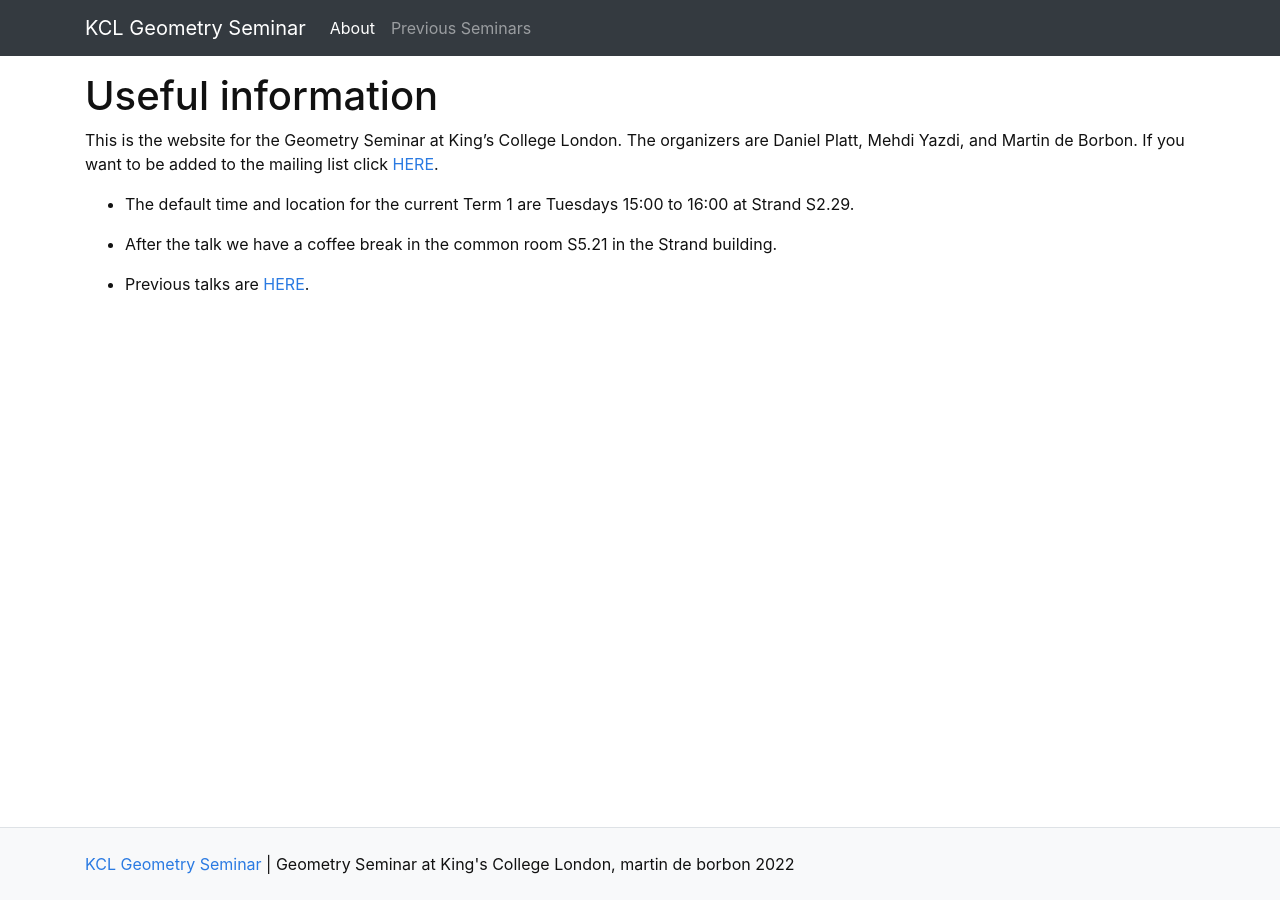
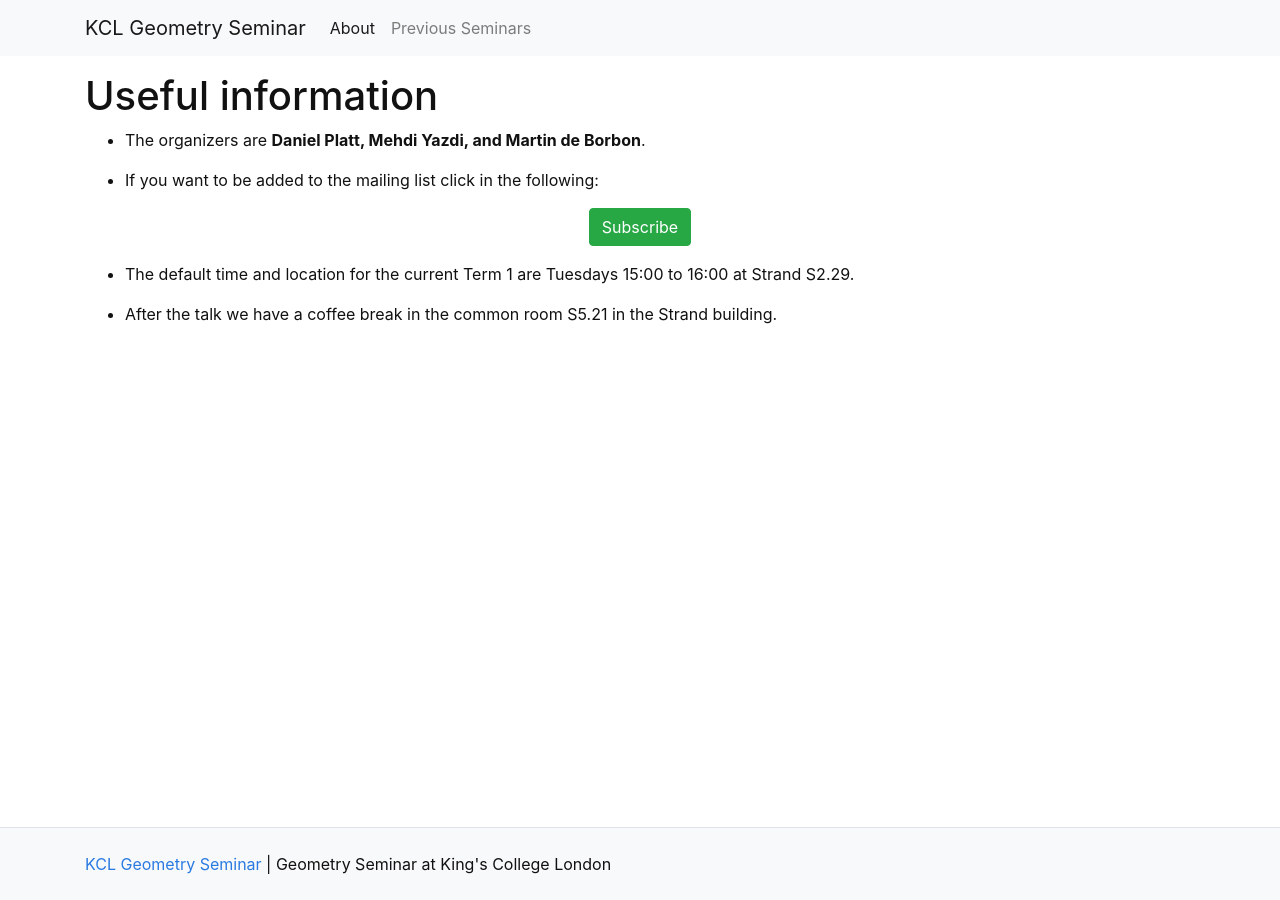
Before and after one commit to MdeBorbon/jekyll-experiments, a Jekyll site: the page built from pages/about.md, in a window 1280 px wide. Built offline with Jekyll 4.4.1, drawn with Linux system fonts in a browser that asks for light colours.

Commit message:
changes from local machine

```diff
--- a/_config.yml
+++ b/_config.yml
@@ -12,7 +12,7 @@
 title: KCL Geometry Seminar
 description: "Geometry Seminar at King's College London"
 year: 2022
-author: martin de borbon
+author: Martin de Borbon
 # add search box to navbar, true/false
 search: false
 
--- a/_includes/template/footer.html
+++ b/_includes/template/footer.html
@@ -1,5 +1,5 @@
 <footer class="mt-auto border-top bg-light">
     <div class="container my-4">
-        <p><a href="{{ '/' | relative_url }}">{{ site.title }}</a> | {{ site.description }}, {{ site.author }} {{ site.year }}</p>
+        <p><a href="{{ '/' | relative_url }}">{{ site.title }}</a> | {{ site.description }}</p>
     </div>
 </footer>
--- a/_includes/template/header.html
+++ b/_includes/template/header.html
@@ -1,4 +1,4 @@
-<nav class="navbar navbar-expand-lg navbar-dark bg-dark">
+<nav class="navbar navbar-expand-lg navbar-light bg-light">
     <div class="container">
         <a class="navbar-brand" href="{{ '/' | relative_url }}">{{ site.title }}</a>
 
--- a/_sass/_template.scss
+++ b/_sass/_template.scss
@@ -11,7 +11,7 @@
 	left:0px;
 	color:white;
 	border-right:1px solid white;
-	border-bottom:1px solid white;
+	border-bottom:1px solid black;
 	border-bottom-right-radius:8px;
 	background:#BF1722;
 	-webkit-transition: top 1s ease-out;
--- a/pages/about.md
+++ b/pages/about.md
@@ -4,12 +4,13 @@ nav: About
 nav_order: 1
 ---
 
-This is the website for the Geometry Seminar at King's College London.
-The organizers are Daniel Platt, Mehdi Yazdi, and Martin de Borbon.
-If you want to be added to the mailing list click [HERE](https://mailman.kcl.ac.uk/mailman/listinfo/kcl-geometry-seminar).
+* The organizers are **Daniel Platt, Mehdi Yazdi, and Martin de Borbon**.
+
+* If you want to be added to the mailing list click in the following:
+
+{% include button.html text="Subscribe" link="https://mailman.kcl.ac.uk/mailman/listinfo/kcl-geometry-seminar" color="success" centered = "true" %}
+
 
 * The default time and location for the current Term 1 are Tuesdays 15:00 to 16:00 at Strand S2.29.
 
 * After the talk we have a coffee break in the common room S5.21 in the Strand building.
-
-* Previous talks are [HERE]({% link pages/example.md  %}).
```
Also changed, not shown: assets/lib/README.md (+1 -1 lines), favicon.ico.
